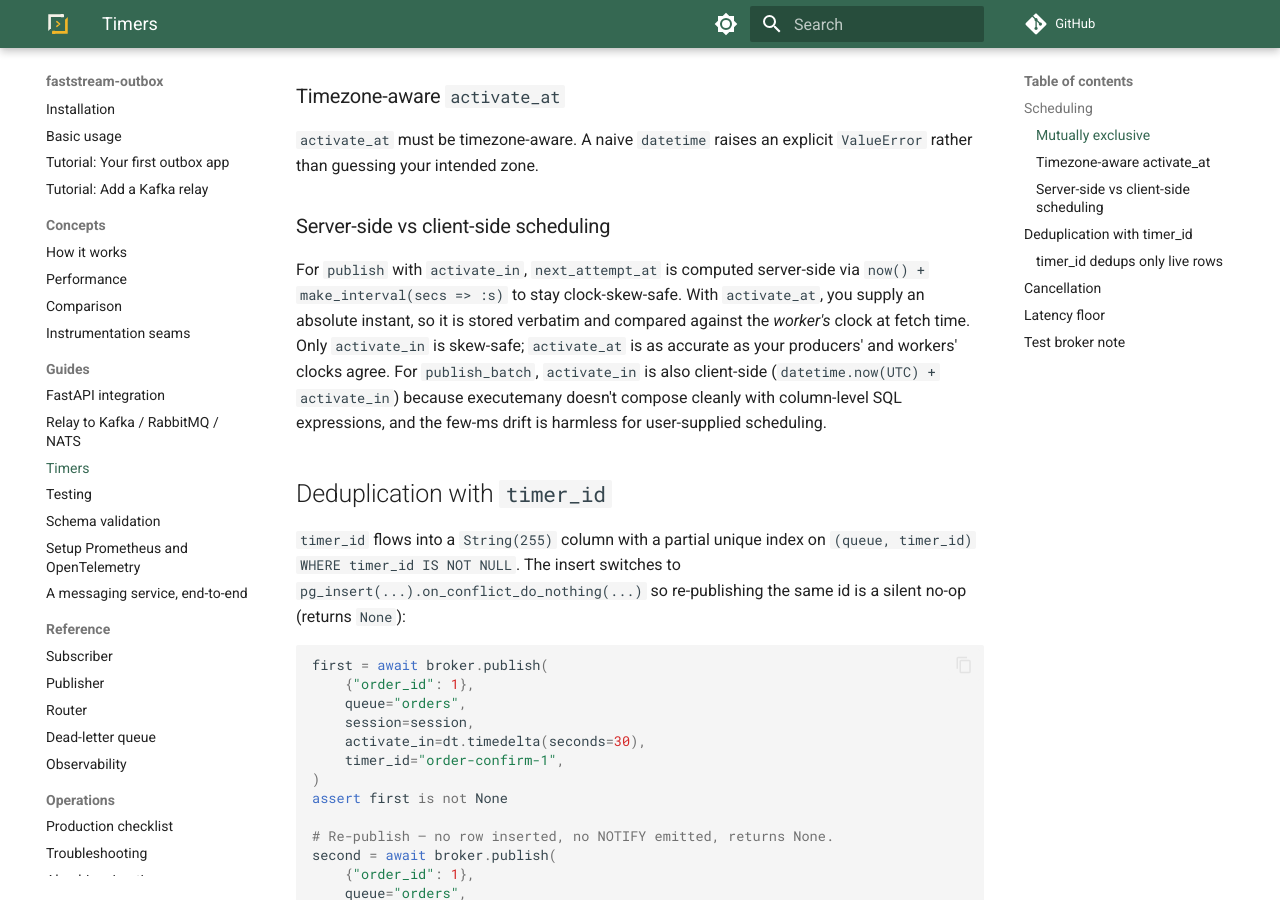
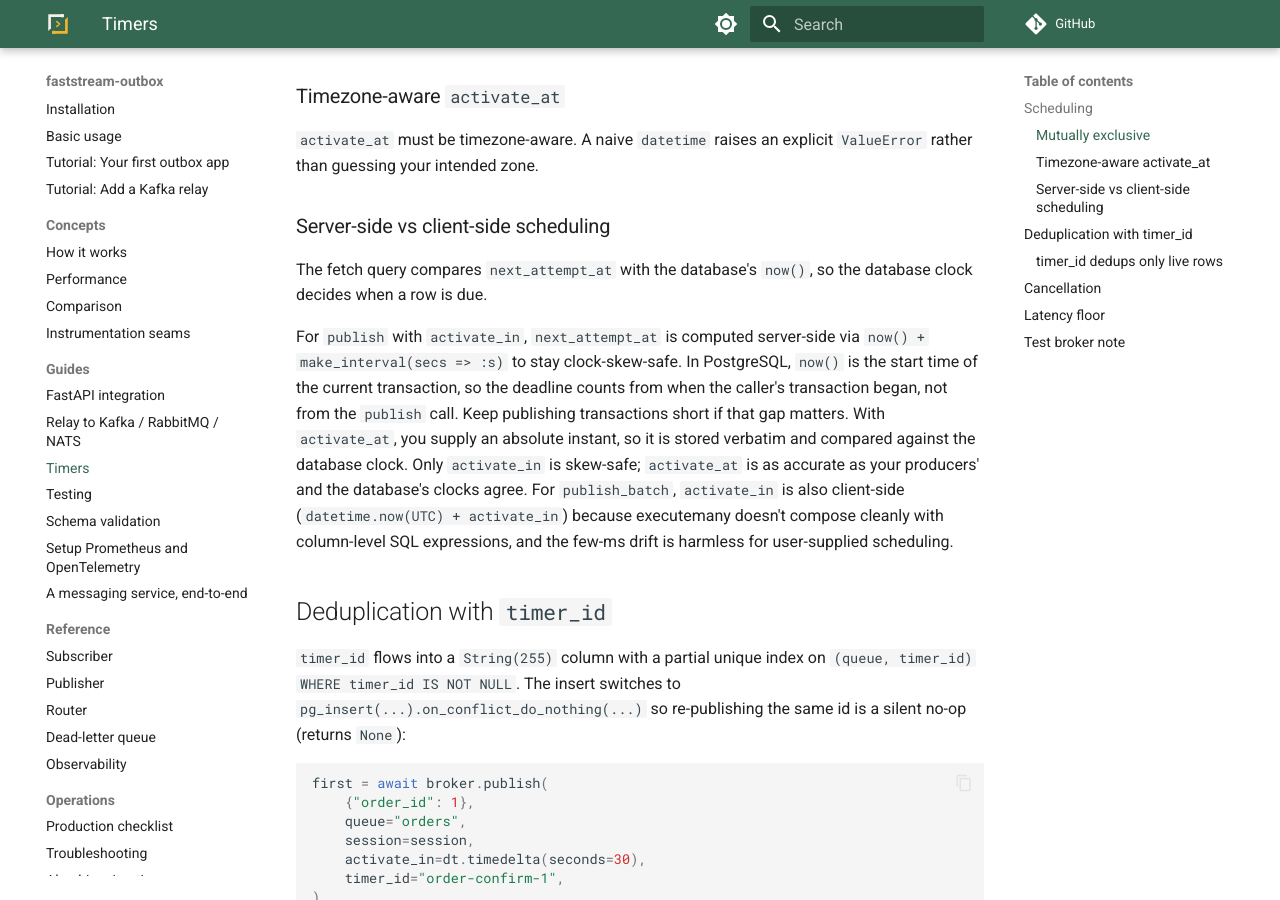
Before and after one commit to modern-python/faststream-outbox, an MkDocs documentation site: the page built from docs/usage/timers.md, in a window 1280 px wide and 900 px high, scrolled down 896 px. Built offline with MkDocs 1.6.1 and Material for MkDocs 9.7.7, drawn with Linux system fonts in a browser that asks for light colours; comment, search, counter and statistics services are not loaded.

Commit message:
docs: timers are due by the database clock, and activate_in counts from transaction start (#253)

```diff
--- a/docs/usage/timers.md
+++ b/docs/usage/timers.md
@@ -46,12 +46,18 @@ explicit `ValueError` rather than guessing your intended zone.
 
 ### Server-side vs client-side scheduling
 
+The fetch query compares `next_attempt_at` with the database's `now()`, so
+the database clock decides when a row is due.
+
 For `publish` with `activate_in`, `next_attempt_at` is computed server-side
-via `now() + make_interval(secs => :s)` to stay clock-skew-safe. With
-`activate_at`, you supply an absolute instant, so it is stored verbatim and
-compared against the *worker's* clock at fetch time. Only `activate_in` is
-skew-safe; `activate_at` is as accurate as your producers' and workers'
-clocks agree. For `publish_batch`, `activate_in` is also client-side
+via `now() + make_interval(secs => :s)` to stay clock-skew-safe. In
+PostgreSQL, `now()` is the start time of the current transaction, so the
+deadline counts from when the caller's transaction began, not from the
+`publish` call. Keep publishing transactions short if that gap matters.
+With `activate_at`, you supply an absolute instant, so it is stored verbatim
+and compared against the database clock. Only `activate_in` is skew-safe;
+`activate_at` is as accurate as your producers' and the database's clocks
+agree. For `publish_batch`, `activate_in` is also client-side
 (`datetime.now(UTC) + activate_in`) because executemany doesn't compose
 cleanly with column-level SQL expressions, and the few-ms drift is harmless
 for user-supplied scheduling.
```
